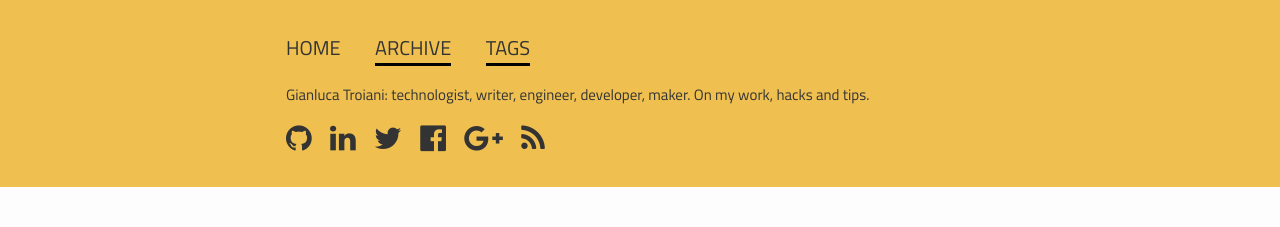
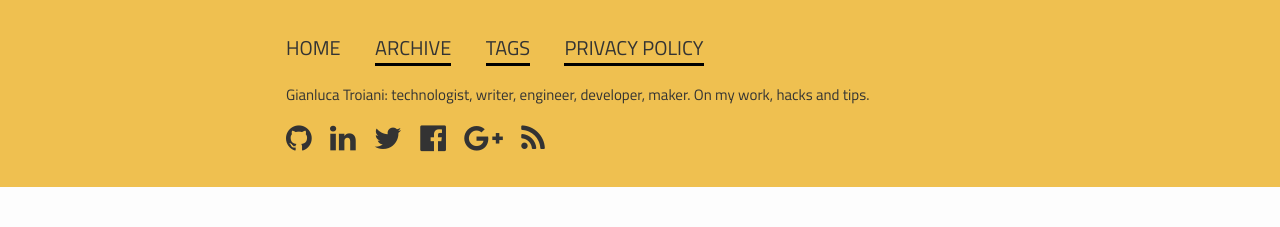
Before and after one commit to giatro/giatro.github.com, a Jekyll site: the page built from index.html, in a window 1280 px wide. Shown: the top 227 px of the page. Built offline with Jekyll 4.4.1, drawn with Linux system fonts in a browser that asks for light colours; nearby versions of some CDN libraries.

Commit message:
Update header.html

```diff
--- a/_includes/header.html
+++ b/_includes/header.html
@@ -14,6 +14,10 @@
             <li>tags</li>
             {% else %}
             <li><a href="/tags.html">tags</a></li>
+            {% endif %} {% if page.path == "policy.html" %}
+            <li>Privacy policy</li>
+            {% else %}
+            <li><a href="/policy.html">Privacy policy</a></li>
             {% endif %}
         </ul>
     </nav>
```
